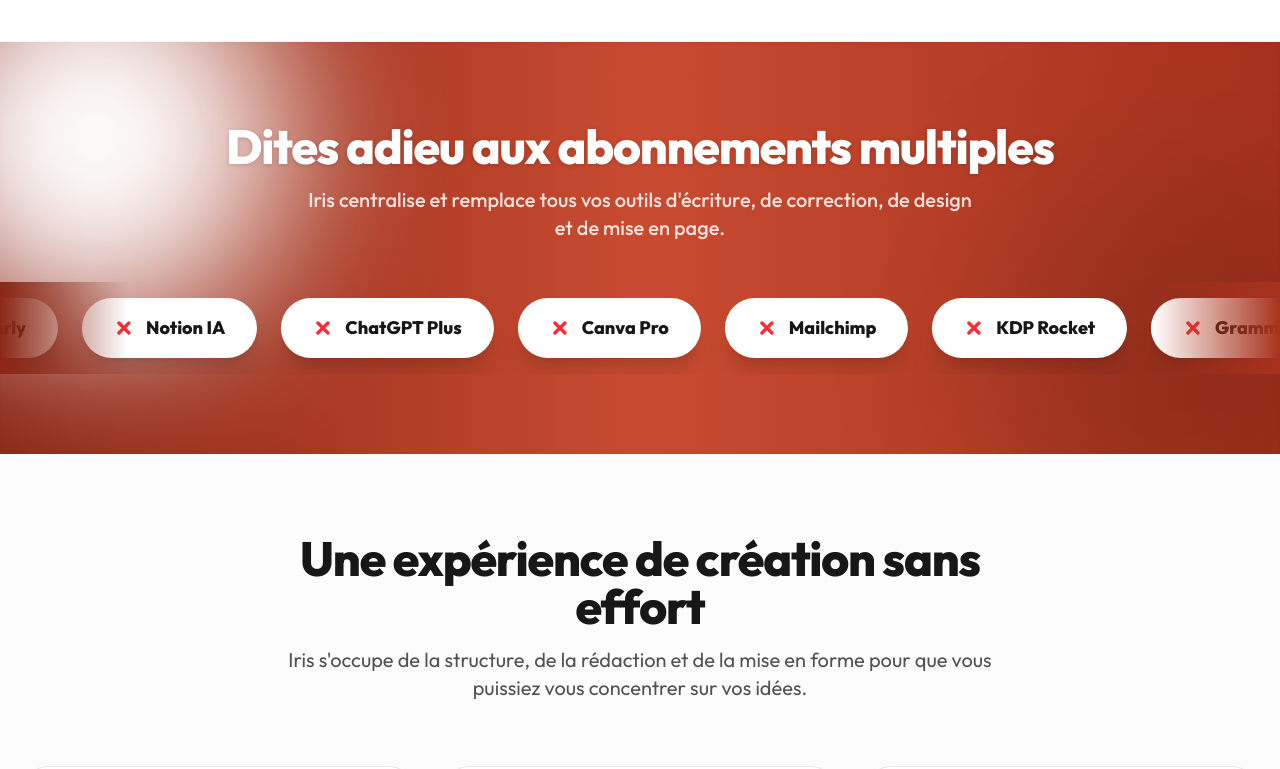
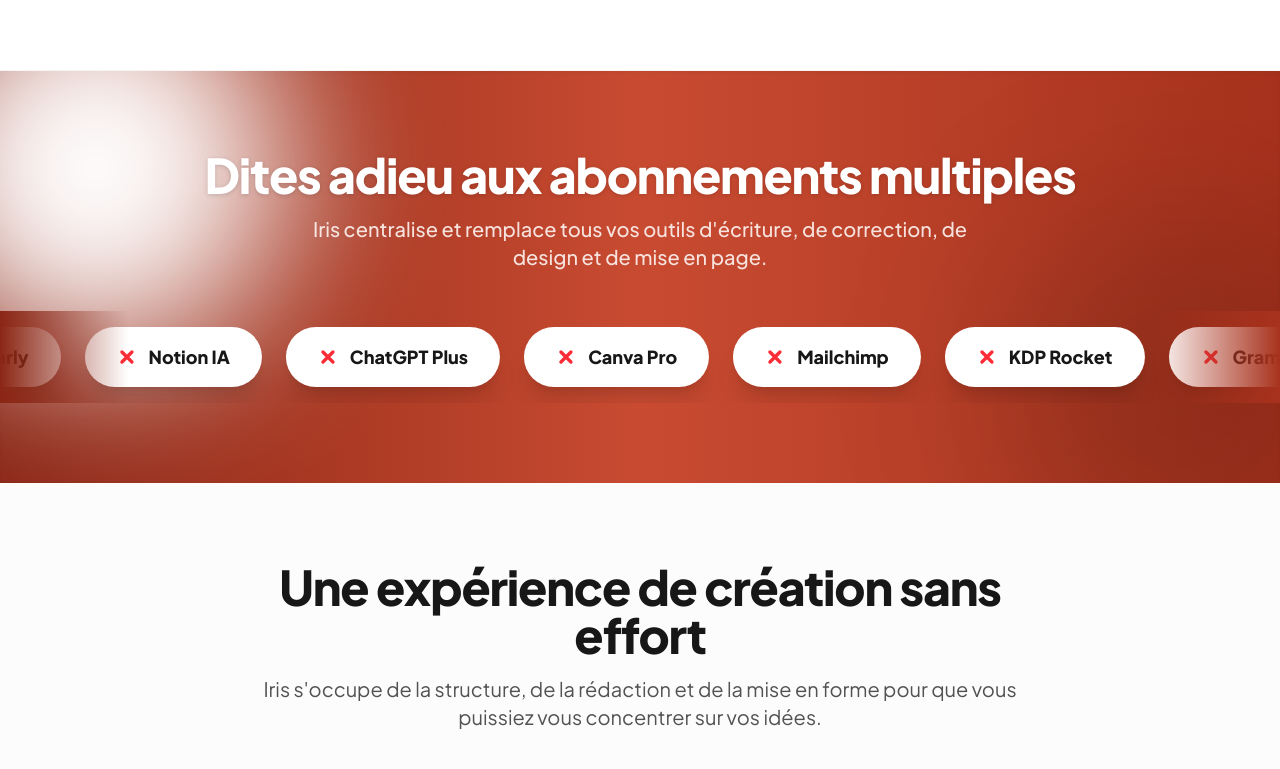
Before and after one commit to LucTims/Iris, a Next.js app: page / in a window 1280 px wide. Shown: the part 2716-3485 px from the top of the page. Built offline with nearby package versions, Linux system fonts and the light colour scheme; no server answers.

Commit message:
fix(fonts): restore Plus Jakarta Sans as primary font (revert Outfit mistake)

```diff
--- a/src/app/globals.css
+++ b/src/app/globals.css
@@ -1,10 +1,10 @@
 @import "tailwindcss";
 
 @theme {
-  --font-body: var(--font-outfit), "Outfit", "DM Sans", -apple-system, BlinkMacSystemFont, "Segoe UI", Roboto, sans-serif;
-  --font-heading: var(--font-outfit), "Outfit", -apple-system, sans-serif;
+  --font-body: var(--font-plus-jakarta), "Plus Jakarta Sans", -apple-system, BlinkMacSystemFont, "Segoe UI", Roboto, sans-serif;
+  --font-heading: var(--font-plus-jakarta), "Plus Jakarta Sans", -apple-system, sans-serif;
   --font-editorial: var(--font-newsreader), "Newsreader", Georgia, "Times New Roman", serif;
-  --font-landing: var(--font-outfit), "Outfit", "DM Sans", -apple-system, sans-serif;
+  --font-landing: var(--font-plus-jakarta), "Plus Jakarta Sans", -apple-system, sans-serif;
   --font-mono: "JetBrains Mono", monospace;
 
   /* Terracotta EXACTE de la marque, relevee sur le fichier du logo.
@@ -45,10 +45,6 @@
 }
 
 :root {
-  --font-body: var(--font-outfit), "Outfit", "DM Sans", -apple-system, BlinkMacSystemFont, "Segoe UI", Roboto, sans-serif;
-  --font-heading: var(--font-outfit), "Outfit", -apple-system, sans-serif;
-  --font-editorial: var(--font-newsreader), "Newsreader", Georgia, "Times New Roman", serif;
-  --font-landing: var(--font-outfit), "Outfit", "DM Sans", -apple-system, sans-serif;
   --app-bg: #ffffff;
   --app-fg: #111827;
   --app-muted-fg: #1f2937;
@@ -62,7 +58,7 @@
 }
 
 body {
-  font-family: var(--font-body), "Outfit", "DM Sans", -apple-system, BlinkMacSystemFont, "Segoe UI", Roboto, sans-serif;
+  font-family: var(--font-body), "Plus Jakarta Sans", -apple-system, BlinkMacSystemFont, "Segoe UI", Roboto, sans-serif;
   background-color: var(--app-bg);
   color: var(--app-fg);
   font-size: 15px;
@@ -72,11 +68,11 @@
 }
 
 .font-heading {
-  font-family: var(--font-heading), "Outfit", sans-serif !important;
+  font-family: var(--font-heading), "Plus Jakarta Sans", -apple-system, sans-serif !important;
 }
 
 .font-body {
-  font-family: var(--font-body), "Outfit", "DM Sans", sans-serif !important;
+  font-family: var(--font-body), "Plus Jakarta Sans", -apple-system, sans-serif !important;
 }
 
 .font-editorial {
--- a/src/app/layout.tsx
+++ b/src/app/layout.tsx
@@ -1,13 +1,13 @@
 import type { Metadata, Viewport } from "next";
-import { Outfit, Newsreader, Plus_Jakarta_Sans } from "next/font/google";
+import { Plus_Jakarta_Sans, Newsreader } from "next/font/google";
 import { GoogleAnalytics } from "@next/third-parties/google";
 import "./globals.css";
 
-const outfit = Outfit({
+const plusJakartaSans = Plus_Jakarta_Sans({
   subsets: ["latin"],
   display: "swap",
-  variable: "--font-outfit",
-  weight: ["300", "400", "500", "600", "700", "800", "900"],
+  variable: "--font-plus-jakarta",
+  weight: ["300", "400", "500", "600", "700", "800"],
 });
 
 const newsreader = Newsreader({
@@ -16,13 +16,6 @@
   style: ["normal", "italic"],
   variable: "--font-newsreader",
   weight: ["400", "600", "700"],
-});
-
-const plusJakartaSans = Plus_Jakarta_Sans({
-  subsets: ["latin"],
-  display: "swap",
-  variable: "--font-plus-jakarta",
-  weight: ["400", "500", "600", "700", "800"],
 });
 
 export const metadata: Metadata = {
@@ -60,7 +53,7 @@
     <html
       lang="fr"
       suppressHydrationWarning
-      className={`${outfit.variable} ${newsreader.variable} ${plusJakartaSans.variable}`}
+      className={`${plusJakartaSans.variable} ${newsreader.variable}`}
     >
       <head>
         <link rel="preconnect" href="https://fonts.googleapis.com" />
```
